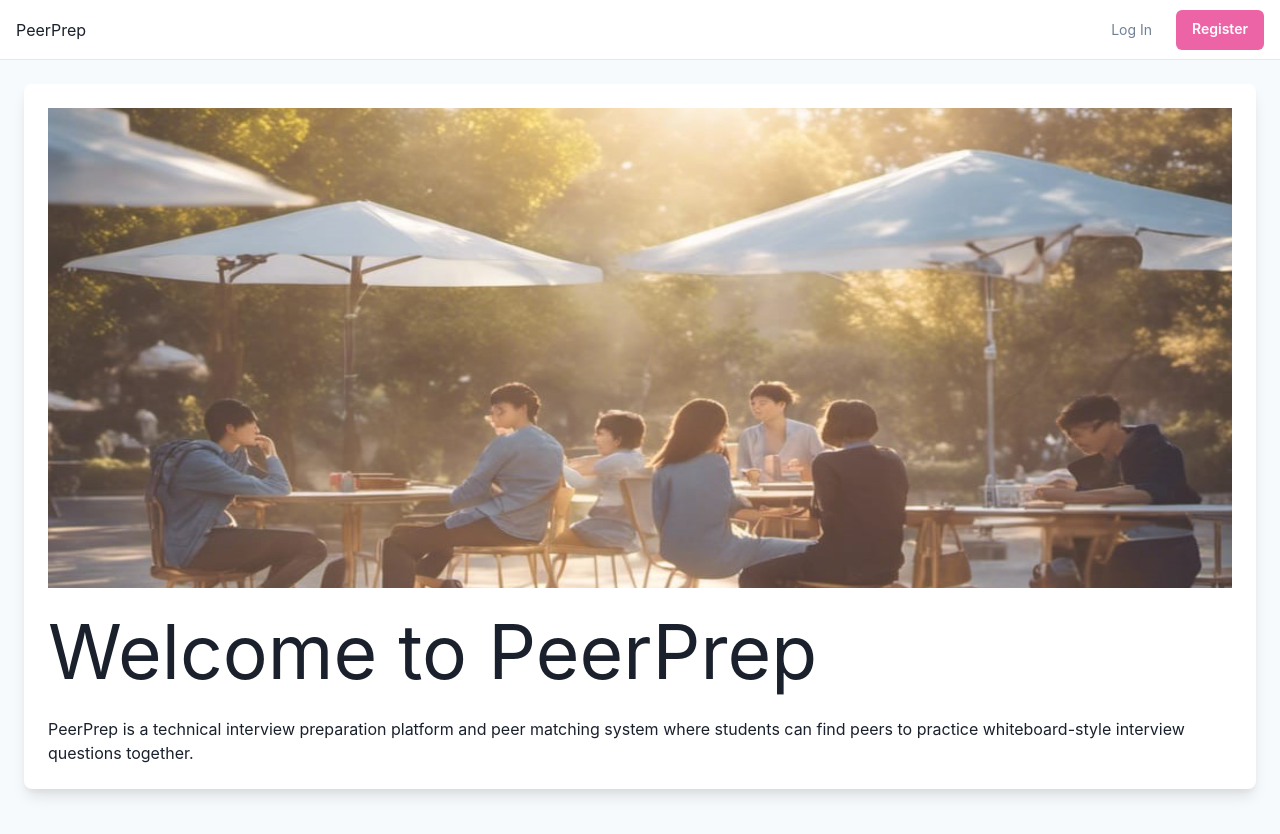
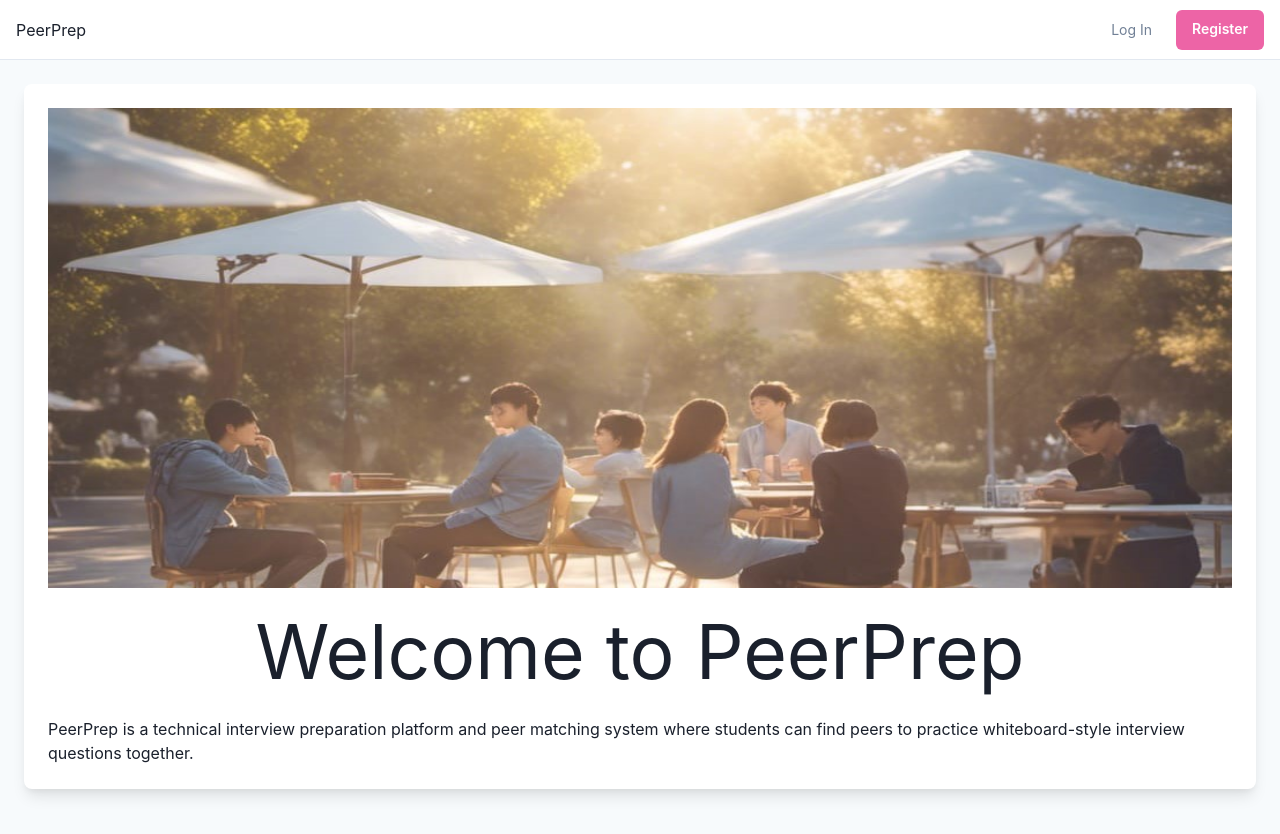
Before and after one commit to CS3219-AY2324S1/ay2324s1-course-assessment-g43, a React (Vite) app in the folder client/: page / in a window 1280 px wide. Shown: the top 834 px of the page. Built offline with nearby package versions, Linux system fonts and the light colour scheme.

Commit message:
Edit landing page alignment

```diff
--- a/client/src/pages/LandingPage.jsx
+++ b/client/src/pages/LandingPage.jsx
@@ -5,7 +5,7 @@ import { PageContainer } from "../components/PageContainer";
 export const LandingPage = () => {
   return (
     <PageContainer w={"100%"}>
-      <Stack>
+      <Stack align={"center"}>
         <img
           src={background}
           alt="PeerPrep"
```
